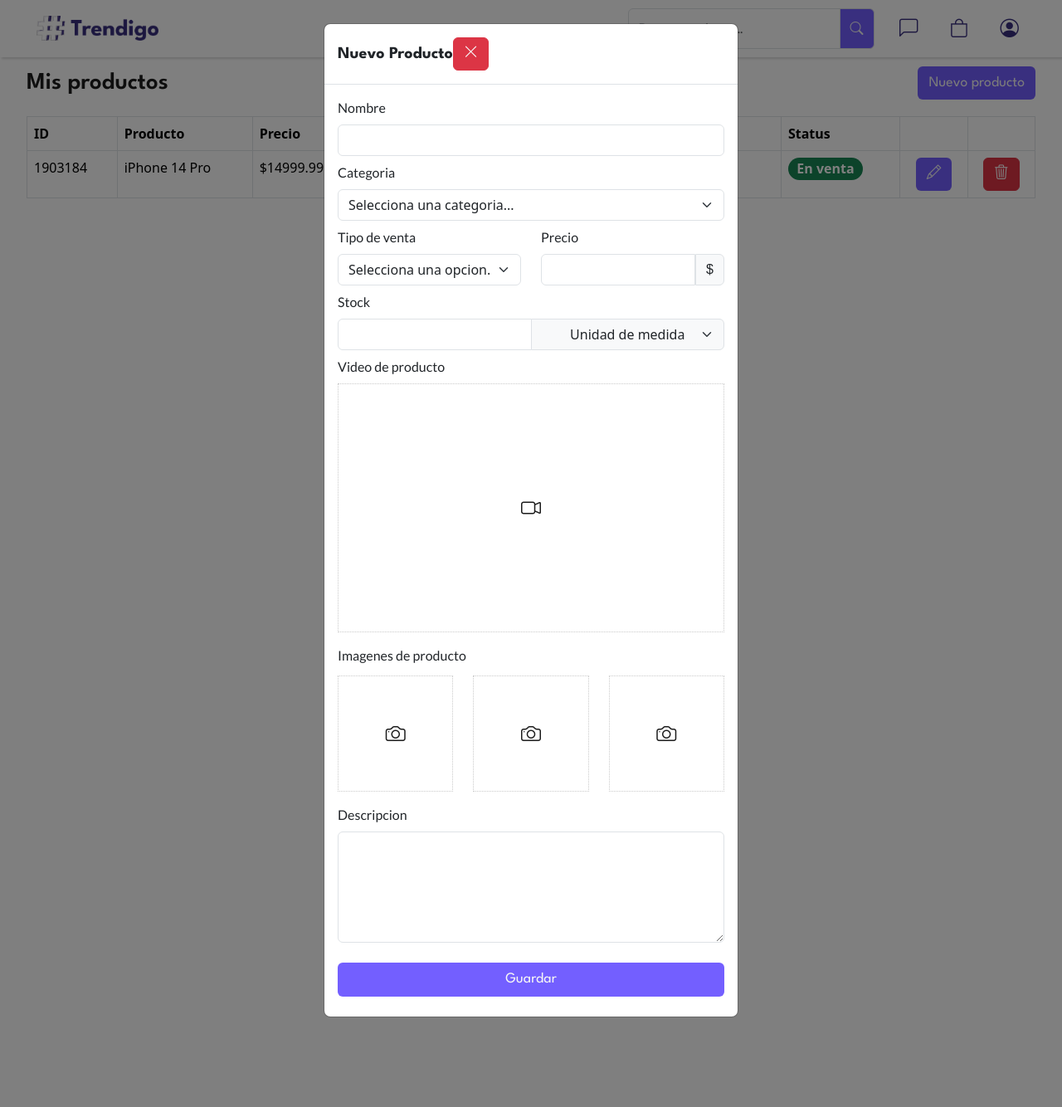
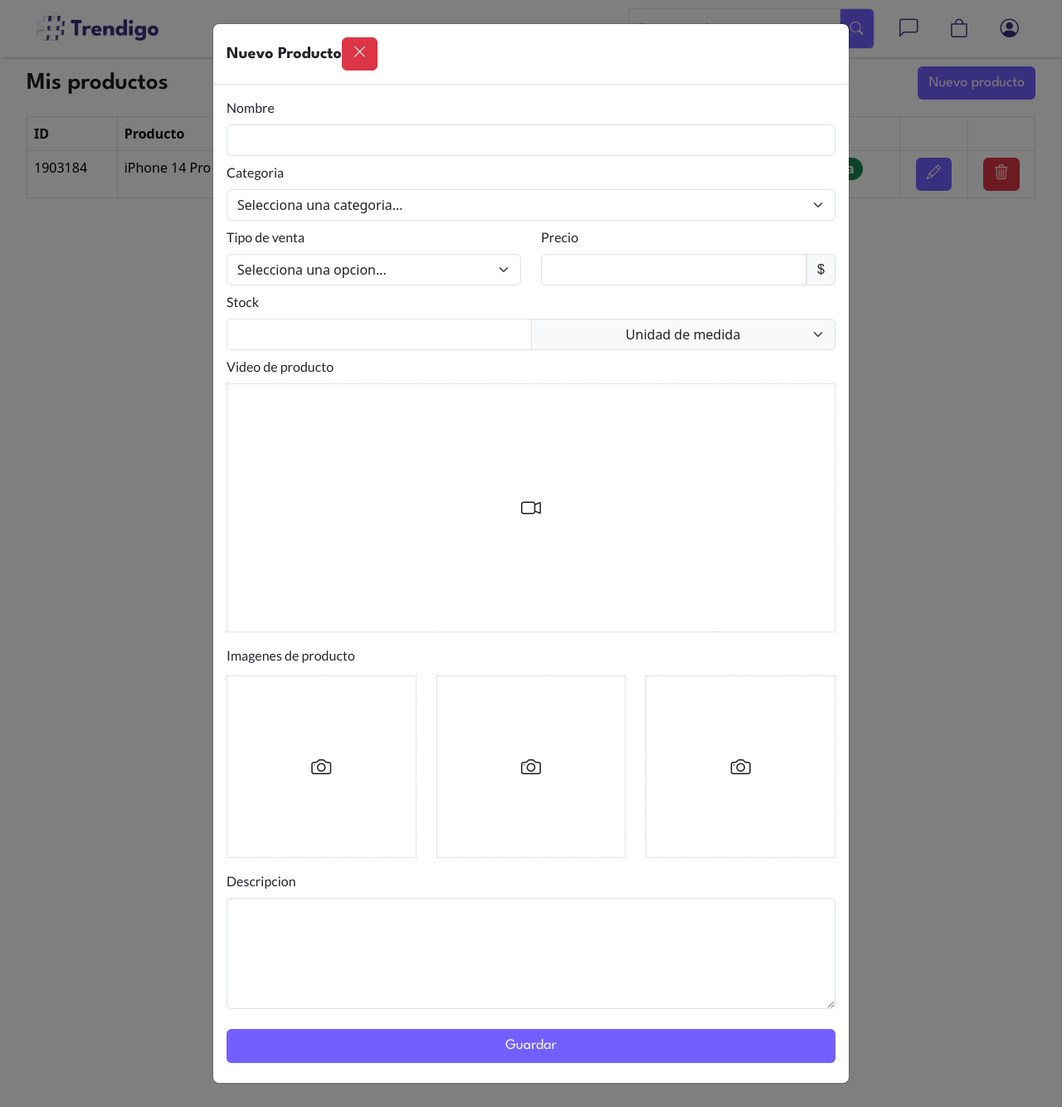
Before and after one commit to charlyx78/BDM, a PHP site: page /views/misProductos.php in a window 1280 px wide, after a click on "Nuevo producto". Shown: the whole page at 83% size. Run offline with PHP 8.4, Linux system fonts and the light colour scheme; the visitor is signed in with stand-in values (Sample User, id 1).

Commit message:
Pagina para ver y agregar productos por vendedor

```diff
--- a/css/main.css
+++ b/css/main.css
@@ -1650,7 +1650,7 @@ ul {
   justify-content: center;
   align-items: center;
   width: 100%;
-  height: 140px;
+  height: 220px;
   border: 1px dotted #cacaca;
   background-position: center center;
   background-repeat: no-repeat;
@@ -1663,6 +1663,10 @@ ul {
 
 .preview-video-producto {
   height: 300px;
+}
+
+.producto-modal {
+  min-width: 60% !important;
 }
 
 .contenedor-login {
--- a/scss/_misProductos.scss
+++ b/scss/_misProductos.scss
@@ -3,7 +3,7 @@
     justify-content: center;
     align-items: center;
     width: 100%;
-    height: 140px;
+    height: 220px;
     border: 1px dotted $color-gris;
     background-position: center center;
     background-repeat: no-repeat;
@@ -16,3 +16,8 @@
 .preview-video-producto {
     height: 300px;
 }
+
+
+.producto-modal {
+    min-width: 60% !important;
+}
--- a/views/misProductos.php
+++ b/views/misProductos.php
@@ -54,7 +54,7 @@ session_start();
     </main>
 
     <div class="modal fade" id="nuevoProductoModal" data-bs-backdrop="static" data-bs-keyboard="false" tabindex="-1" aria-labelledby="nuevoProductoModalLabel" aria-hidden="true">
-        <div class="modal-dialog">
+        <div class="modal-dialog producto-modal">
             <div class="modal-content">
             <div class="modal-header">
                 <h1 class="modal-title fs-5" id="nuevoProductoModalLabel">Nuevo Producto</h1>
```
Also changed, not shown: 1 other file.
